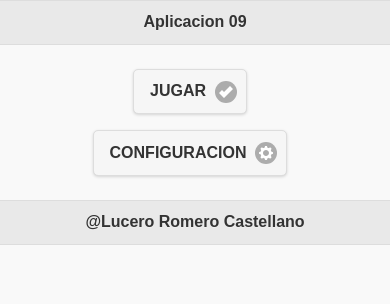
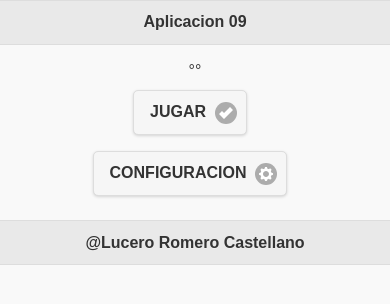
Before and after one commit to AL37F13/aplicacion09, a plain HTML site: page index.html in a window 390 px wide. Drawn offline with Linux system fonts and the light colour scheme; some packages are replaced by stand-ins of ours; files whose address does not match are found by name.

Commit message:
ocho
ocho

```diff
--- a/index.html
+++ b/index.html
@@ -30,8 +30,8 @@
   </div>
 
   <div data-role="main" class="ui-content">
-  <div id="jugador">
-
+  <div align="center" id="jugador">
+         °°
   </div>
     <div align="center">
     <a href="#tablero" class="ui-btn ui-icon-check ui-btn-icon-right ui-shadow ui-corner-all ui-btn-inline " id="btnjugar">JUGAR</a>
```
